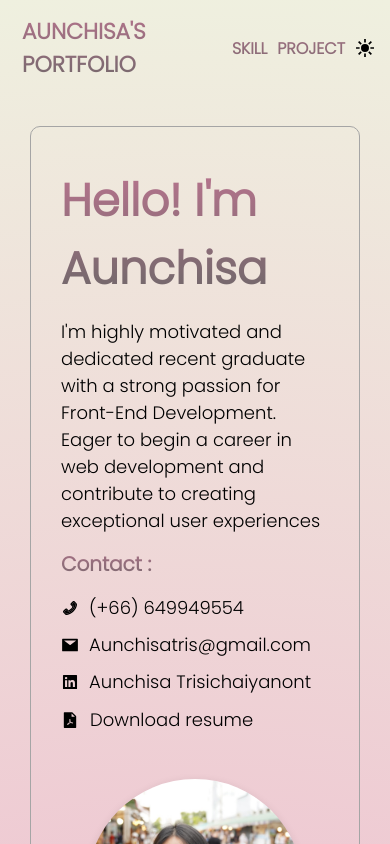
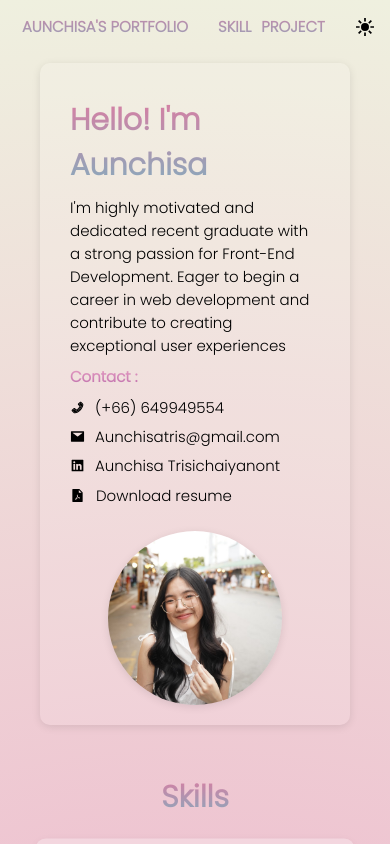
Before and after one commit to Spritetris/myportfolio, a React (Create React App) app: page / in a window 390 px wide. Shown: the top 844 px of the page. Built offline with nearby package versions, Linux system fonts and the light colour scheme; a web font is replaced by a local one.

Commit message:
change-colortheme

```diff
--- a/src/App.css
+++ b/src/App.css
@@ -41,8 +41,8 @@ button{
   background: rgb(130, 95, 111);
   background: radial-gradient(
     circle,
-    rgba(130, 95, 111, 1) 0%,
-    rgba(82, 102, 126, 1) 100%
+    rgb(45, 58, 75) 0%,
+    rgb(0, 0, 0) 100%
   );
   color: white;
   transition: all 500ms;
@@ -64,25 +64,25 @@ button{
 }
 
 .light .title {
-  background: -webkit-linear-gradient(rgb(190, 117, 145), rgb(102, 102, 101) );
+  background: -webkit-linear-gradient(rgb(221, 123, 161), rgb(129, 173, 190) );
   -webkit-background-clip: text;
   -webkit-text-fill-color: transparent;
 }
 .light .title2 {
-  background: -webkit-linear-gradient(rgb(190, 117, 145), rgb(102, 102, 101) );
+  background: -webkit-linear-gradient(rgb(247, 177, 204), rgb(175, 94, 164) );
   -webkit-background-clip: text;
   -webkit-text-fill-color: transparent;
 
 }
 .light .title3 {
-  background: -webkit-linear-gradient(rgb(190, 117, 145), rgb(102, 102, 101) );
+  background: -webkit-linear-gradient(rgb(221, 123, 161), rgb(129, 173, 190));
   -webkit-background-clip: text;
   -webkit-text-fill-color: transparent;
 
 }
 
 .light header{
-  background: -webkit-linear-gradient(rgb(190, 117, 145), rgb(102, 102, 101) );
+  background: -webkit-linear-gradient(rgb(221, 123, 161), rgb(129, 173, 190) );
   -webkit-background-clip: text;
   -webkit-text-fill-color: transparent;
 }
--- a/src/components/Header.css
+++ b/src/components/Header.css
@@ -26,3 +26,11 @@ header{
     display: flex;
     cursor: pointer;
 }
+
+@media (max-width: 576px) {
+    .logo span{
+        font-size: 15px;
+    }
+    .navbar {
+        font-size: 15px;}
+}
--- a/src/components/Header.js
+++ b/src/components/Header.js
@@ -18,12 +18,12 @@ export default function Header(props) {
           <span>AUNCHISA'S PORTFOLIO</span>
         </div>
         <Link to="#skill">
-          <div style={{ paddingLeft: "30px" }}>
+          <div style={{ paddingLeft: "30px" }} className="navbar">
             <span>SKILL</span>
           </div>
         </Link>
         <Link to="#project">
-          <div style={{ paddingLeft: "10px" }}>
+          <div style={{ paddingLeft: "10px" }} className="navbar">
             <span>PROJECT</span>
           </div>
         </Link>
--- a/src/components/Home.css
+++ b/src/components/Home.css
@@ -28,11 +28,13 @@
 .container {
   display: flex;
   padding: 40px 0px;
-  margin: 30px;
+  margin: 20px 300px;
   justify-content: center;
-  border: 1px solid #a5a5a5;
+  /* border: 1px solid #a5a5a5; */
   border-radius: 10px;
   align-items: center;
+  background-color: rgba(255, 255, 255, 0.123);
+  box-shadow: 0 2px 8px rgba(0, 0, 0, 0.1);
 }
 
 .container2 {
@@ -55,6 +57,7 @@
     border-radius: 10px;
     padding: 10px 20px;
     margin: 10px;
+
 }
 
 .img_profile {
@@ -76,9 +79,10 @@ button {
   font-size: 18px;
   cursor: pointer;
 }
-@media (max-width: 760px) {
+@media (max-width: 1200px) {
   .container {
     flex-direction: column;
+    margin: 100px;
   }
   .img_profile {
     width:70%;
@@ -96,17 +100,28 @@ button {
 }
 @media (max-width: 576px) {
   .title{
-    font-size: 45px;
-    padding: 10px 20px;
+    font-size: 30px;
+    padding: 5px 20px;
     margin: auto;
   }
   .title2{
-    padding: 10px 20px;
+    font-size: 15px;
+    padding: 5px 20px;
   }
   .content{
-    padding: 5px 20px;
+    font-size: 15px;
+    padding: 3px 20px;
   }
   .container{
+    margin: 10px 40px;
     padding: 10px ;
   }
+  button{
+    font-size: 15px;
+  }
+  .img_profile {
+    margin: 0px;
+    margin-bottom: 10px;
+    width:60%;
+  }
 }
--- a/src/components/Project.css
+++ b/src/components/Project.css
@@ -59,10 +59,7 @@ img {
   }
 }
 @media (max-width: 900px) {
-  .flex2 {
-    margin: 30px;
-    flex-direction: column;
-  }
+
   img {
     width: 100%;
   }
@@ -92,4 +89,8 @@ img {
     margin: 0px;
     padding: 15px;
   }
+  .flex2 {
+    margin: 15px 10px;
+    flex-direction: column;
+  }
 }
--- a/src/data/skill.js
+++ b/src/data/skill.js
@@ -1,7 +1,7 @@
 export const skills = [
   {
     id: 1,
-    title: "Programing Language",
+    title: "Programming Language",
     content: ["JavaScript","TypeScript","PHP","Python","Dart"]
   },
   {
```
